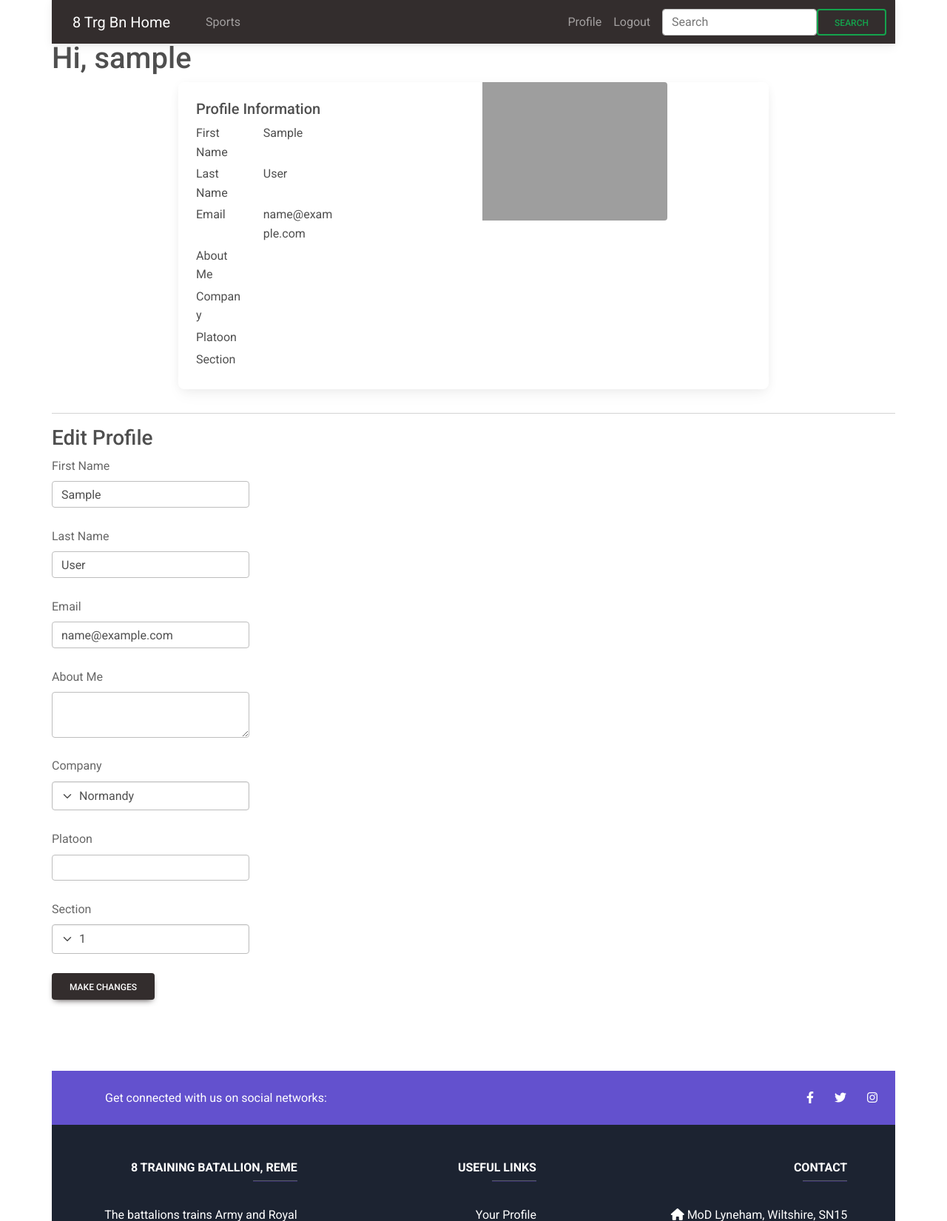
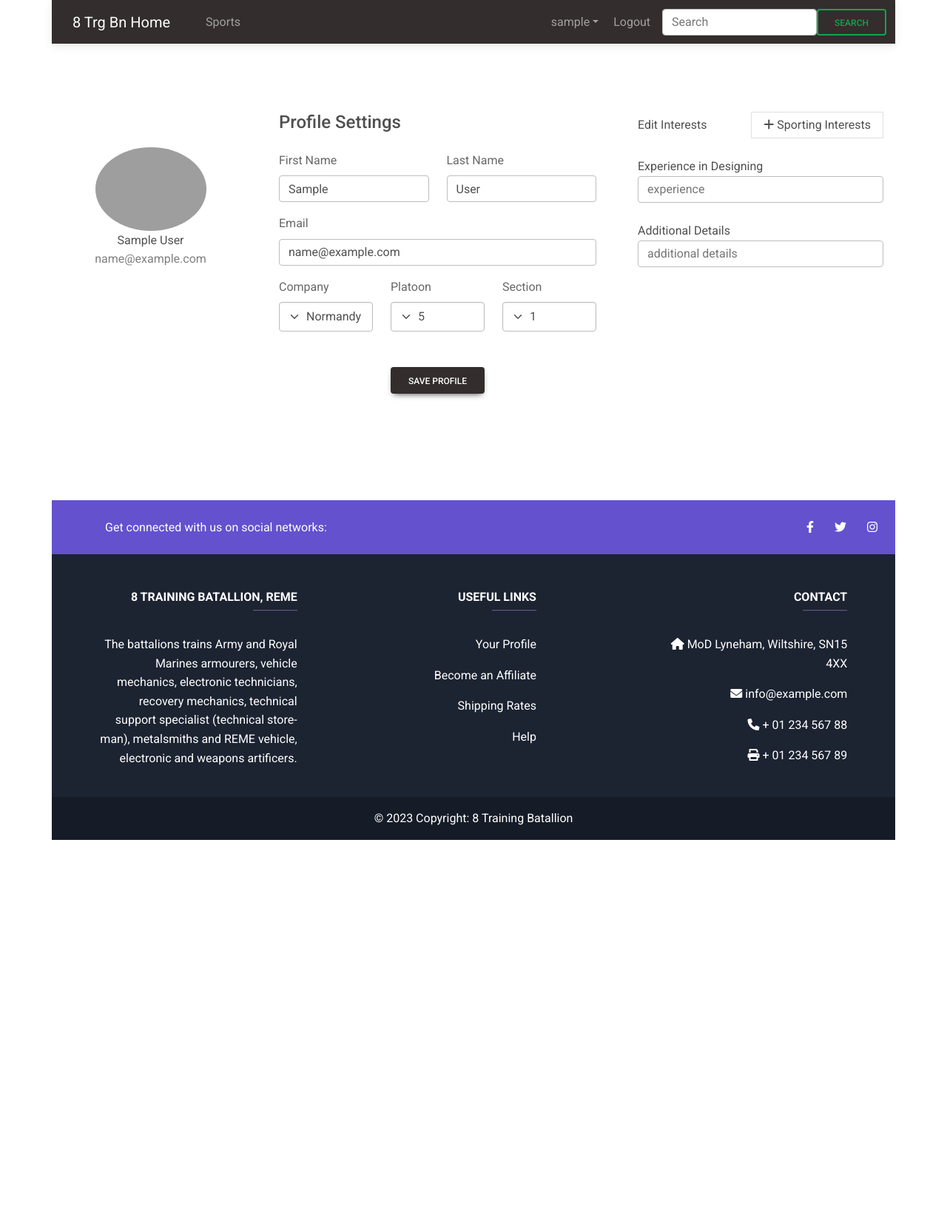
Before and after one commit to Montags24/sports-tracker, a Flask app: a page that uses app/templates/base.html in a window 1280 px wide. Shown: the top 1650 px of the page at 74% size. After the commit the page ends 1135 px from the top, so only its background shows below. Run offline with Flask 3, Linux system fonts and the light colour scheme; the visitor is signed in with stand-in values (Sample User, id 1); data comes from the database, SQL or seed files in the repository; data that the repository does not hold is empty; parts of the project's set-up code (start-up, migrations or seed data) failed here and were passed over; grey boxes are pictures that could not be loaded.

Commit message:
Updated UI for user profile and registration

```diff
--- a/app/forms.py
+++ b/app/forms.py
@@ -13,7 +13,12 @@ class LoginForm(FlaskForm):
 
 class RegistrationForm(FlaskForm):
     username = StringField("Username", validators=[DataRequired()])
+    first_name = StringField("First Name", validators=[DataRequired()])
+    last_name = StringField("Last Name", validators=[DataRequired()])
     email = EmailField("Email", validators=[DataRequired(), Email()])
+    company = SelectField("Company", choices=["Normandy", "Helmand", "Basra", "Alamein"], validators=[DataRequired()])
+    platoon = SelectField("Platoon", choices=["5", "6", "7", "8", "9", "10", "11", "12", "Coy HQ"], validators=[DataRequired()])
+    section = SelectField("Section", choices=["1", "2", "3", "4", "NA"], validators=[DataRequired()])
     password = PasswordField("Password", validators=[DataRequired()])
     password2 = PasswordField("Repeat Password", validators=[DataRequired(), EqualTo("password")])
     submit = SubmitField("Submit")
@@ -30,11 +35,10 @@ class EditProfileForm(FlaskForm):
     first_name = StringField("First Name", validators=[DataRequired()])
     last_name = StringField("Last Name", validators=[DataRequired()])
     email = EmailField("Email", validators=[DataRequired(), Email()])
-    about_me = TextAreaField("About Me", validators=[DataRequired(), Length(max=140)])
     company = SelectField("Company", choices=["Normandy", "Helmand", "Basra", "Alamein"], validators=[DataRequired()])
-    platoon = StringField("Platoon", validators=[DataRequired()])
-    section = SelectField("Section", choices=["1", "2", "3", "4"], validators=[DataRequired()])
-    submit = SubmitField("Make Changes")
+    platoon = SelectField("Platoon", choices=["5", "6", "7", "8", "9", "10", "11", "12", "Coy HQ"], validators=[DataRequired()])
+    section = SelectField("Section", choices=["1", "2", "3", "4", "NA"], validators=[DataRequired()])
+    submit = SubmitField("Save Profile")
 
 class EditSportPageForm(FlaskForm):
     description = TextAreaField("Sport Description", validators=[DataRequired()])
@@ -66,3 +70,8 @@ class AddSportForm(FlaskForm):
     capacity = IntegerField("Capacity")
     img_src = URLField("Image Source", validators=[DataRequired()])
     submit = SubmitField("Create sport")
+
+class TrackStudentForm(FlaskForm):
+    platoon = SelectField("Platoon", choices=["5", "6", "7", "8", "9", "10", "11", "12"], validators=[DataRequired()])
+    section = SelectField("Section", choices=["1", "2", "3", "4"], validators=[DataRequired()])
+    submit = SubmitField("Search")
--- a/app/routes.py
+++ b/app/routes.py
@@ -1,7 +1,7 @@
 from flask import render_template, url_for, flash, redirect, request, session
 from sqlalchemy import desc, asc
 from app import app, db
-from app.forms import LoginForm, RegistrationForm, EditProfileForm, EditSportPageForm, SearchUserForm, EditUserRolesForm, AddSportForm
+from app.forms import LoginForm, RegistrationForm, EditProfileForm, EditSportPageForm, SearchUserForm, EditUserRolesForm, AddSportForm, TrackStudentForm
 # Login
 from flask_login import current_user, login_user, logout_user, login_required
 from app.models import User, UserRoles, Role, Post, Sport
@@ -61,7 +61,13 @@ def register():
         return redirect(url_for("home"))
     form = RegistrationForm()
     if form.validate_on_submit():
-        user = User(username=form.username.data, email=form.email.data)
+        user = User(username=form.username.data,
+                    email=form.email.data,
+                    first_name=form.first_name.data,
+                    last_name=form.last_name.data,
+                    company=form.company.data,
+                    platoon=form.platoon.data,
+                    section=form.section.data)
         user.set_password(form.password.data)
         db.session.add(user)
         db.session.commit()
@@ -82,7 +88,6 @@ def profile(username):
         "First Name": user.first_name,
         "Last Name": user.last_name,
         "Email": user.email,
-        "About Me": user.about_me,
         "Company": user.company,
         "Platoon": user.platoon,
         "Section": user.section,
@@ -101,14 +106,14 @@ def profile(username):
 # ------------------------------------------ #
 @app.route("/admin", methods=["GET", "POST"])
 @login_required
-@flask_authorization.permission_required("admin")
+@flask_authorization.permission_required(["admin"])
 def admin():
     return render_template("admin/admin.html", title="Admin Page")
 
 
 @app.route("/admin/edit_roles", methods=["GET", "POST"])
 @login_required
-@flask_authorization.permission_required("admin")
+@flask_authorization.permission_required(["admin"])
 def edit_roles():
     # Initialise forms
     search_form = SearchUserForm()
@@ -128,7 +133,7 @@ def edit_roles():
 
 @app.route("/admin/edit_roles/<username>", methods=["GET", "POST"])
 @login_required
-@flask_authorization.permission_required("admin")
+@flask_authorization.permission_required(["admin"])
 def admin_search(username):
     # Find user in database
     user = User.query.filter_by(username=username).first_or_404()
@@ -162,7 +167,7 @@ def admin_search(username):
 
 @app.route("/admin/edit_sports", methods=["GET", "POST"])
 @login_required
-@flask_authorization.permission_required("admin")
+@flask_authorization.permission_required(["admin"])
 def edit_sports(user=None):
     sport_form = AddSportForm()
     if sport_form.validate_on_submit():
@@ -179,6 +184,28 @@ def edit_sports(user=None):
         db.session.commit()
         flash("{} has been successfully created!".format(sport_form.name.data))
     return render_template("admin/edit_sports.html", title="Edit User Roles", sport_form=sport_form)
+
+
+@app.route("/track", methods=["GET", "POST"])
+@login_required
+@flask_authorization.permission_required(["admin", "sports_oic", "staff"])
+def track():
+    form = TrackStudentForm()
+    return render_template("admin/track.html", form=form)
+
+@app.route("/track_section", methods=["GET", "POST"])
+@login_required
+@flask_authorization.permission_required(["admin", "sports_oic", "staff"])
+def track_section():
+    form = TrackStudentForm()
+    if form.validate_on_submit():
+        users = User.query.filter_by(platoon=form.platoon.data, section=form.section.data).all()
+    else:
+        flash("Please try again.")
+        return redirect(url_for('track'))
+    return render_template("admin/track.html", form=form, users=users)
+
+
 
 # ------------------------------------------ #
 # ----------------- Sports ----------------- #
@@ -205,6 +232,7 @@ def sport_page(name):
 def sign_up_to_sport(name):
     sport = Sport.query.filter_by(name=name).first_or_404()
     if current_user.sport_id == sport.id:
+        flash("You are no longer signed up to {}".format(sport.name.capitalize()))
         current_user.unsign_up_to_sport(sport.name)
     else:
         flash("You are now signed up to {}".format(sport.name.capitalize()))
--- a/app/static/css/styles.css
+++ b/app/static/css/styles.css
@@ -17,6 +17,8 @@
     max-height: 35rem;
     background-color: #000000;
 }
+
+
 .carousel-item img {
     opacity: 0.6;
 }
@@ -35,9 +37,6 @@
     padding:0px;
 }
 
-.navbar-nav .active { text-decoration: underline; background-color: yellow; }
-
-
 @media only screen and (min-width: 1000px) {
     .sports-title {
         font-family: 'Montserrat', sans-serif;
--- a/app/templates/base.html
+++ b/app/templates/base.html
@@ -31,7 +31,6 @@
 
     <!-- MDB -->
     <link rel="stylesheet" href="{{ url_for('static', filename='css/mdb.rtl.min.css') }}" />
-
     <link rel="stylesheet" href="{{ url_for('static', filename='css/styles.css') }}" />
 
   </head>
--- a/app/templates/navbar.html
+++ b/app/templates/navbar.html
@@ -3,17 +3,10 @@
     <div class="container-fluid">
       <a class="navbar-brand" href="{{ url_for('home') }}">8 Trg Bn Home</a>
       <!-- Toggle button -->
-      <button
-      class="navbar-toggler"
-      type="button"
-      data-mdb-toggle="collapse"
-      data-mdb-target="#navbarSupportedContent"
-      aria-controls="navbarSupportedContent"
-      aria-expanded="false"
-      aria-label="Toggle navigation"
-    >
-      <i class="fas fa-bars"></i>
-    </button>
+      <button class="navbar-toggler" type="button" data-mdb-toggle="collapse" data-mdb-target="#navbarSupportedContent"
+        aria-controls="navbarSupportedContent" aria-expanded="false" aria-label="Toggle navigation">
+        <i class="fas fa-bars"></i>
+      </button>
       <div class="collapse navbar-collapse" id="navbarSupportedContent">
         <ul class="navbar-nav ms-auto mb-2 mb-lg-0">
           <li class="nav-item">
@@ -26,14 +19,27 @@
             <a class="nav-link" href="{{ url_for('login') }}">Login</a>
           </li>
           {% else %}
-          <li class="nav-item">
-            <a class="nav-link" href="{{ url_for('profile', username=current_user.username) }}">Profile</a>
+          <li class="nav-item dropdown">
+            <a class="nav-link dropdown-toggle" href="#" id="navbarDropdownMenuLink" role="button"
+              data-mdb-toggle="dropdown" aria-expanded="false">
+              {{ current_user.username }}
+            </a>
+            <ul class="dropdown-menu" aria-labelledby="navbarDropdownMenuLink">
+              <li>
+                <a class="dropdown-item" href="{{ url_for('profile', username=current_user.username) }}">Profile</a>
+              </li>
+              {% if "admin" in current_user.get_permissions() %}
+              <li>
+                <a class="dropdown-item" href="{{ url_for('admin') }}">Admin</a>
+              </li>
+              {% endif %}
+              {% if "staff" in current_user.get_permissions() %}
+              <li>
+                <a class="dropdown-item" href="{{ url_for('track') }}">Track</a>
+              </li>
+              {% endif %}
+            </ul>
           </li>
-          {% if "admin" in current_user.get_permissions() %}
-          <li class="nav-item">
-            <a class="nav-link" href="{{ url_for('admin') }}">Admin</a>
-          </li>
-          {% endif %}
           <li class="nav-item">
             <a class="nav-link" href="{{ url_for('logout') }}">Logout</a>
           </li>
--- a/app/templates/profile.html
+++ b/app/templates/profile.html
@@ -1,99 +1,73 @@
 {% extends "base.html" %}
 
 {% block content %}
-<div class="container">
-    {% if current_user.username == user.username %}
-    <h1>Hi, {{ current_user.username }}</h1>
-    {% else %}
-    <h1>Welcome to {{ user.username }}'s profile</h1>
-    {% endif %}
+<div class="container rounded bg-white mt-5 mb-5">
+  <div class="row">
+    <div class="col-md-3 border-right">
+      <div class="d-flex flex-column align-items-center text-center p-3 py-5"><img class="rounded-circle mt-5"
+          width="150px"
+          src="{{ user.avatar(128) }}"><span
+          class="font-weight-bold">{{ user.first_name + " " + user.last_name }}</span><span class="text-black-50">{{
+          user.email }}</span><span> </span>
+      </div>
+    </div>
+    <div class="col-md-5 border-right">
+      <div class="p-3 py-5">
+        <div class="d-flex justify-content-between align-items-center mb-3">
+          <h4 class="text-right">Profile Settings</h4>
+        </div>
 
-    <div class="d-flex justify-content-center">
-        <div class="card mb-3" style="width: 70%;">
-            <div class="row">
-              <div class="col-md-6">
-                <div class="card-body">
-                  <h5 class="card-title">Profile Information</h5>
-
-                  {% for key, value in user_data.items() %}
-                  <div class="row mb-1">
-                    <div class="col-md-3">
-                        <p class="card-text">{{ key }}</p>
-                    </div>
-                    <div class="col-md-4">
-                        {% if value %}
-                        <p class="card-text">{{ value }}</p>
-                        {% endif %}
-                    </div>
-                  </div>
-                  {% endfor %}
-
-                </div>
-              </div>
-              <div class="col-md-4">
-                <img src="..." class="img-fluid rounded-start" alt="...">
-              </div>
+        <form action="" , method="POST">
+          {{ form.hidden_tag() }}
+          <div class="row mt-2">
+            <div class="col-md-6">
+              {{ form.first_name.label(class="form-label") }}
+              {{ form.first_name(class="form-control") }}
+            </div>
+            <div class="col-md-6">
+              {{ form.last_name.label(class="form-label") }}
+              {{ form.last_name(class="form-control") }}
             </div>
           </div>
-    </div>
-    <hr>
-
-    <div class="row justify-content-start">
-      <div class="col-md-3">
-        {% if current_user.username == user.username %}
-        <h3>Edit Profile</h3>
-        <form action="" method="POST">
-            {{ form.hidden_tag() }}
-
-            {{ form.first_name.label(class="form-label") }}
-            {{ form.first_name(class="form-control") }}
-            {% for error in form.first_name.errors %}
-                <span style="color: red;">[{{ error }}]</span>
-            {% endfor %}
-            <br>
-            {{ form.last_name.label(class="form-label") }}
-            {{ form.last_name(class="form-control") }}
-            {% for error in form.last_name.errors %}
-                <span style="color: red;">[{{ error }}]</span>
-            {% endfor %}
-            <br>
-            {{ form.email.label(class="form-label") }}
-            {{ form.email(class="form-control") }}
-            {% for error in form.email.errors %}
-                <span style="color: red;">[{{ error }}]</span>
-            {% endfor %}
-            <br>
-            {{ form.about_me.label(class="form-label") }}
-            {{ form.about_me(class="form-control") }}
-            {% for error in form.about_me.errors %}
-                <span style="color: red;">[{{ error }}]</span>
-            {% endfor %}
-            <br>
-            {{ form.company.label(class="form-label") }}
-            {{ form.company(class="form-select") }}
-            {% for error in form.company.errors %}
-                <span style="color: red;">[{{ error }}]</span>
-            {% endfor %}
-            <br>
-            {{ form.platoon.label(class="form-label") }}
-            {{ form.platoon(class="form-control") }}
-            {% for error in form.platoon.errors %}
-                <span style="color: red;">[{{ error }}]</span>
-            {% endfor %}
-            <br>
-            {{ form.section.label(class="form-label") }}
-            {{ form.section(class="form-select") }}
-            {% for error in form.section.errors %}
-                <span style="color: red;">[{{ error }}]</span>
-            {% endfor %}
-            <br>
+          <div class="row mt-3">
+            <div class="col-md-12">
+              {{ form.email.label(class="form-label") }}
+              {{ form.email(class="form-control") }}
+            </div>
+          </div>
+          <div class="row mt-3">
+            <div class="col-md-4">
+              {{ form.company.label(class="form-label") }}
+              {{ form.company(class="form-select") }}
+            </div>
+            <div class="col-md-4">
+              {{ form.platoon.label(class="form-label") }}
+              {{ form.platoon(class="form-select") }}
+            </div>
+            <div class="col-md-4">
+              {{ form.section.label(class="form-label") }}
+              {{ form.section(class="form-select") }}
+            </div>
+          </div>
+          <div class="mt-5 text-center">
             {{ form.submit(class="btn btn-dark mb-5") }}
-        </form>
-        {% endif %}
+          </div>
       </div>
     </div>
+    <div class="col-md-4">
+      <div class="p-3 py-5">
+        <div class="d-flex justify-content-between align-items-center experience"><span>Edit Interests</span><span
+            class="border px-3 p-1 add-experience"><i class="fa fa-plus"></i>&nbsp;Sporting Interests</span></div><br>
+        <div class="col-md-12"><label class="labels">Experience in Designing</label><input type="text"
+            class="form-control" placeholder="experience" value=""></div> <br>
+        <div class="col-md-12"><label class="labels">Additional Details</label><input type="text" class="form-control"
+            placeholder="additional details" value=""></div>
+      </div>
+    </div>
+    </form>
 
-
+  </div>
 </div>
-
+</div>
+</div>
 {% endblock %}
--- a/app/templates/sports.html
+++ b/app/templates/sports.html
@@ -1,7 +1,7 @@
 {% extends "base.html" %}
 
 {% block content %}
-<div class="container">
+<div class="container mt-3">
     <h1>Sports Directory</h1>
     {% if sports %}
     <div class="row">
```
Also changed, not shown: app/models.py (+10 -2 lines), app/templates/admin/edit_roles.html (+4 -4 lines), app/templates/admin/track.html (added, +93 -0 lines), app/templates/auth/registration.html (+62 -11 lines), app/templates/home.html (+8 -6 lines), app/templates/sport_page.html (+14 -8 lines), migrations/versions/eeb012bd88e5_.py (added, +36 -0 lines), migrations/versions/fbb965d5d73a_.py (added, +32 -0 lines), app/static/images/avatar_neutral.PNG (added).
